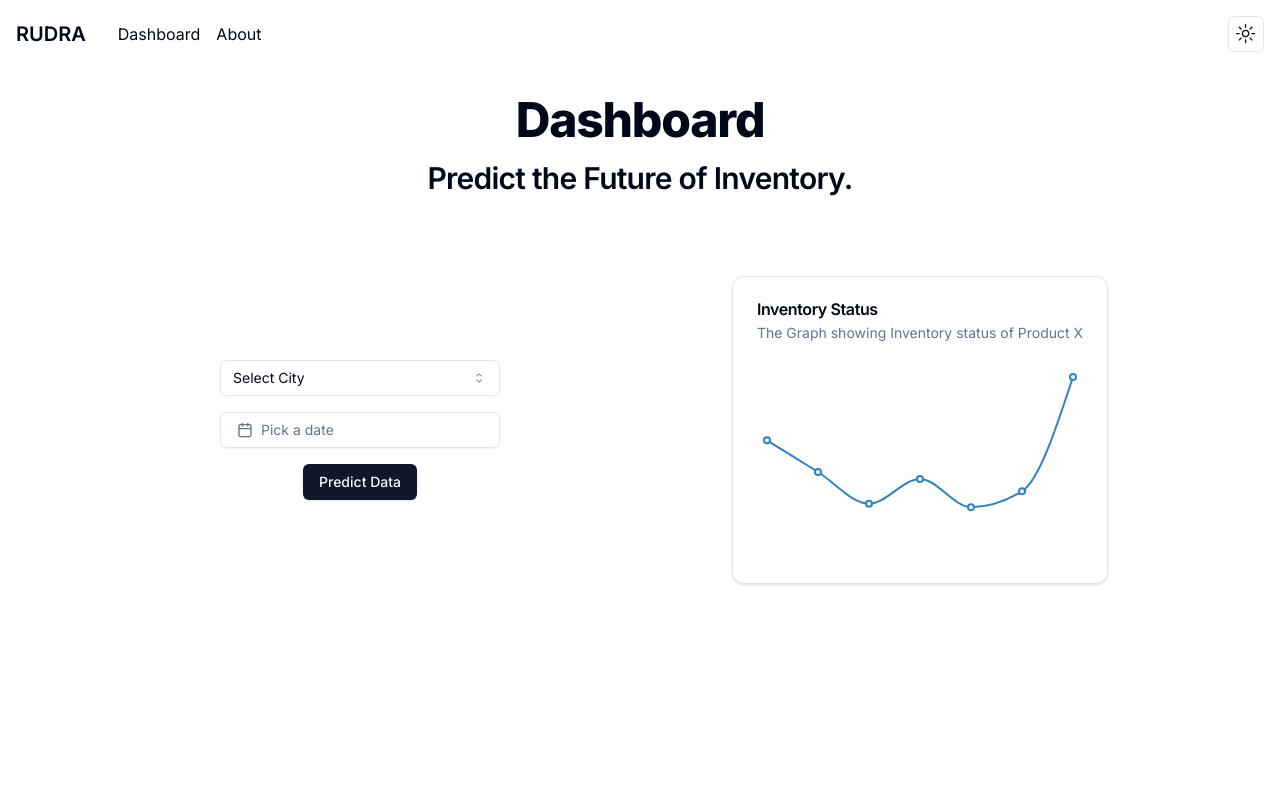
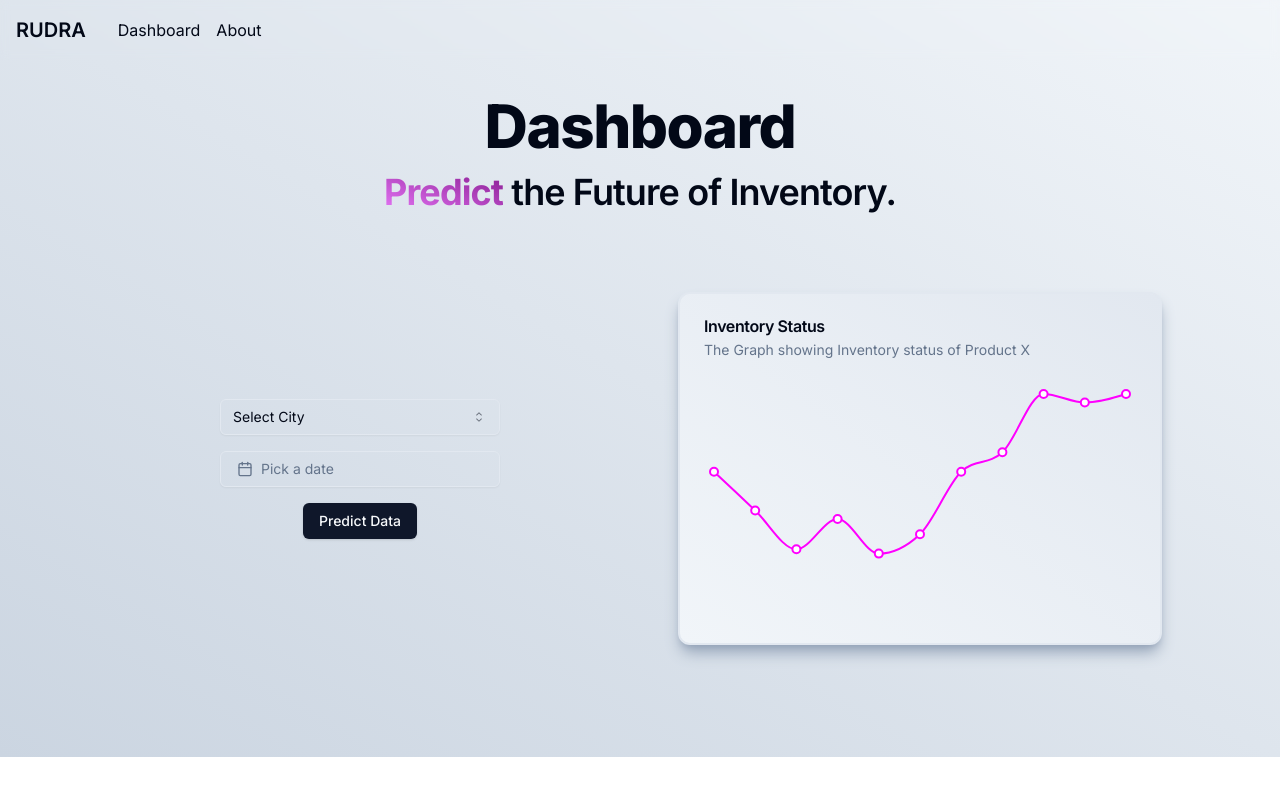
Before and after one commit to so-sc/rudra-nivhack, a Next.js app in the folder frontend/: page /dashboard in a window 1280 px wide. Shown: the top 796 px of the page. Built offline with nearby package versions, Linux system fonts and the light colour scheme.

Commit message:
Adds more color

```diff
--- a/frontend/package.json
+++ b/frontend/package.json
@@ -23,6 +23,7 @@
     "date-fns": "^2.30.0",
     "eslint": "8.48.0",
     "eslint-config-next": "13.4.19",
+    "framer-motion": "^10.16.1",
     "lucide-react": "^0.269.0",
     "next": "13.4.19",
     "next-themes": "^0.2.1",
--- a/frontend/src/app/layout.tsx
+++ b/frontend/src/app/layout.tsx
@@ -20,7 +20,7 @@ export default function RootLayout({
   return (
     <html lang="en">
       <body className={inter.className}>
-        <ThemeProvider attribute="class" defaultTheme="system" enableSystem>
+        <ThemeProvider attribute="class" defaultTheme="light" enableSystem>
           <Navbar />
           {children}
         </ThemeProvider>
--- a/frontend/src/components/chart.tsx
+++ b/frontend/src/components/chart.tsx
@@ -34,14 +34,30 @@ const data = [
     month: "Jul",
   },
   {
+    sales: 400,
+    month: "Aug",
+  },
+  {
+    sales: 450,
+    month: "Sep",
+  },
+  {
     sales: 600,
-    month: "Aug",
+    month: "Oct",
+  },
+  {
+    sales: 578,
+    month: "Nov",
+  },
+  {
+    sales: 600,
+    month: "Dec",
   },
 ]
 
 export function Chart() {
   return (
-    <Card>
+    <Card className="bg-gradient-to-tr from-slate-100 to-slate-200 border-2 border-slate-200 shadow-lg shadow-slate-400 flex flex-col w-11/12">
       <CardHeader>
         <CardTitle>Inventory Status</CardTitle>
         <CardDescription>
@@ -49,7 +65,7 @@ export function Chart() {
         </CardDescription>
       </CardHeader>
       <CardContent className="pb-4">
-        <div className="h-[200px]">
+        <div className="aspect-video h-[50%]">
           <ResponsiveContainer width="100%" height="100%">
             <LineChart
               data={data}
@@ -99,7 +115,13 @@ export function Chart() {
                 dataKey="sales"
                 activeDot={{
                   r: 6,
-                  style: { fill: "var(--theme-primary)", opacity: 0.25 },
+                  style: { fill: "lightpink" },
+                }}
+                style={{
+                  stroke: "fuchsia",
+                }}
+                dot={{
+                  r: 4,
                 }}
               />
               {/* <Line
--- a/frontend/src/components/dashboard.tsx
+++ b/frontend/src/components/dashboard.tsx
@@ -9,13 +9,16 @@ export default function Dashboard() {
   const [click, setClick] = useState(false)
 
   return (
-    <div className="p-24 flex flex-col min-h-screen gap-16">
+    <div className="bg-gradient-to-tr from-slate-300 to-slate-100 p-24 flex flex-col gap-16">
       <div className="text-center">
-        <h1 className="scroll-m-20 text-4xl font-extrabold tracking-tight lg:text-5xl">
+        <h1 className="scroll-m-20 text-4xl font-extrabold tracking-tight lg:text-6xl">
           Dashboard
         </h1>
-        <h2 className="scroll-m-20 mt-4 text-3xl font-semibold tracking-tight transition-colors first:mt-0">
-          Predict the Future of Inventory.
+        <h2 className="scroll-m-20 mt-4 text-3xl lg:text-4xl font-semibold tracking-tight transition-colors first:mt-0">
+          <span className="bg-clip-text text-transparent font-bold bg-gradient-to-tr from-fuchsia-400 to-fuchsia-800">
+            Predict
+          </span>{" "}
+          the Future of Inventory.
         </h2>
       </div>
       <div
--- a/frontend/src/components/landing.tsx
+++ b/frontend/src/components/landing.tsx
@@ -19,8 +19,11 @@ export default function Landing() {
           contentment through data-driven insights. Join for smarter inventory
           strategies and predictive accuracy in a dynamic market.
         </p>
-        <Button asChild className="mt-2 border-white w-1/3">
-          <Link href="/dashboard">Predict Inventory</Link>
+        <Button
+          asChild
+          className="mt-2 border-white w-1/3 bg-white text-black hover:bg-slate-200 focus:outline-ring ring-offset-4"
+        >
+          <Link href="/dashboard">Try Now!</Link>
         </Button>
       </div>
       {/* <img
--- a/frontend/src/components/navbar.tsx
+++ b/frontend/src/components/navbar.tsx
@@ -1,10 +1,20 @@
+"use client"
+
 import { ThemeToggle } from "@/components/ui/theme-toggle"
 import { siteConfig } from "@/config/siteConfig"
 import Link from "next/link"
+import { usePathname } from "next/navigation"
 
 export function Navbar() {
+  const pathName = usePathname()
+
   return (
-    <nav className="flex fixed w-full backdrop-blur-sm items-center px-4 py-4 justify-between z-50">
+    // If path is landing page then text color should be black because the bg in landing is dark
+    <nav
+      className={`${
+        pathName === "/" ? "text-background" : ""
+      } flex fixed w-full backdrop-blur-sm items-center px-4 py-4 justify-between z-50`}
+    >
       <div className="flex gap-8 items-center">
         <div>
           <p className="scroll-m-20 text-xl font-semibold uppercase">
@@ -20,7 +30,7 @@ export function Navbar() {
           </li>
         </ul>
       </div>
-      <ThemeToggle />
+      {/* <ThemeToggle /> */}
     </nav>
   )
 }
```
Also changed, not shown: 1 other file (tests, documents, lock files or other folders).
